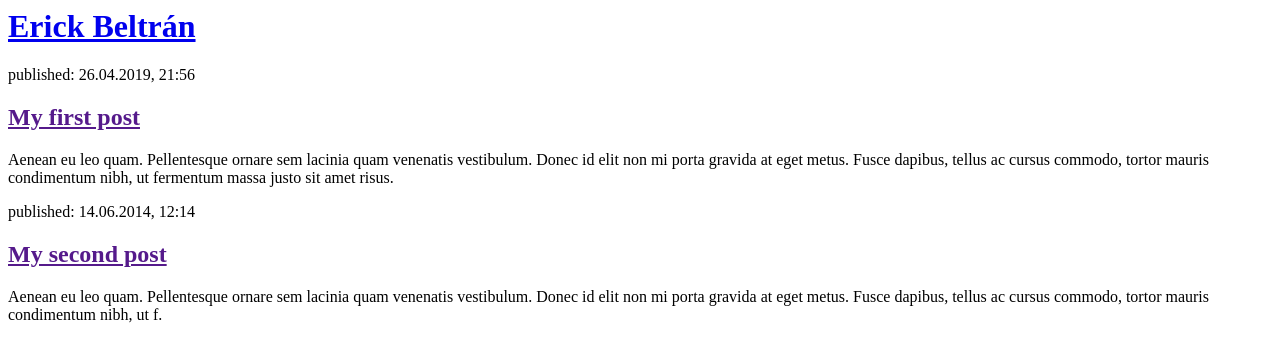
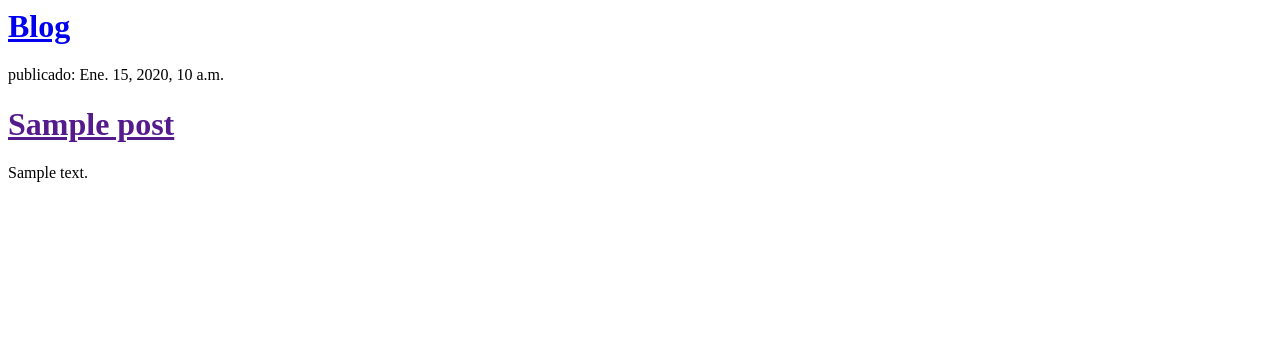
Before and after one commit to two-sider/mi-blog, a Django app: template blog/templates/blog/post_list.html in a window 1280 px wide. Shown: the top 362 px of the page. Run offline with Django 3.2, Linux system fonts and the light colour scheme; the template is opened without the code that fills it: values that come from a table or form of the project are taken from there, others are empty; tables that the repository leaves empty hold one stand-in row (values such as "Sample post").

Commit message:
Lista de post con HTML

```diff
--- a/blog/templates/blog/post_list.html
+++ b/blog/templates/blog/post_list.html
@@ -4,19 +4,16 @@
     </head>
     <body>
         <div>
-            <h1><a href="/">Erick Beltrán</a></h1>
-        </div>
-
-        <div>
-            <p>published: 26.04.2019, 21:56</p>
-            <h2><a href="">My first post</a></h2>
-            <p>Aenean eu leo quam. Pellentesque ornare sem lacinia quam venenatis vestibulum. Donec id elit non mi porta gravida at eget metus. Fusce dapibus, tellus ac cursus commodo, tortor mauris condimentum nibh, ut fermentum massa justo sit amet risus.</p>
-        </div>
-
-        <div>
-            <p>published: 14.06.2014, 12:14</p>
-            <h2><a href="">My second post</a></h2>
-            <p>Aenean eu leo quam. Pellentesque ornare sem lacinia quam venenatis vestibulum. Donec id elit non mi porta gravida at eget metus. Fusce dapibus, tellus ac cursus commodo, tortor mauris condimentum nibh, ut f.</p>
+            <div>
+              <h1><a href = "/" > Blog </a ></h1>
+            </div >
+              {% for post in posts %}
+            <div>
+              <p> publicado: {{ post.fecha_publicacion }} </p>
+              <h1><a href = "" >{{ post.titulo }} </a></h1>
+              <p>{{ post.texto|linebreaksbr }} </p>
+            </div>
+              {% endfor %}
         </div>
     </body>
 </html>
--- a/blog/views.py
+++ b/blog/views.py
@@ -1,5 +1,8 @@
 from django.shortcuts import render
+from django.utils import timezone
+from .models import Post
 
 # Create your views here.
 def post_list(request):
-    return render(request, 'blog/post_list.html', {})
+    posts = Post.objects.filter(fecha_publicacion__lte=timezone.now()).order_by('fecha_publicacion')
+    return render(request, 'blog/post_list.html', {'posts': posts})
```
